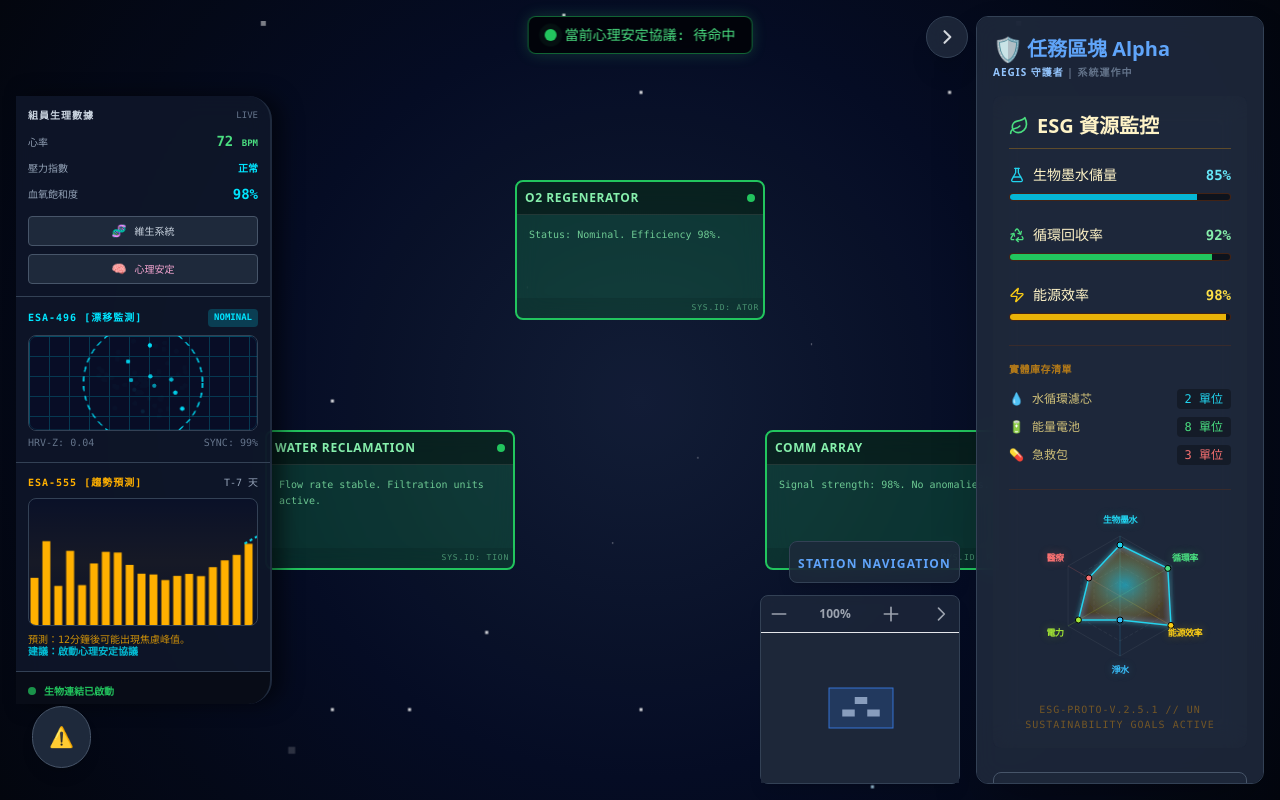
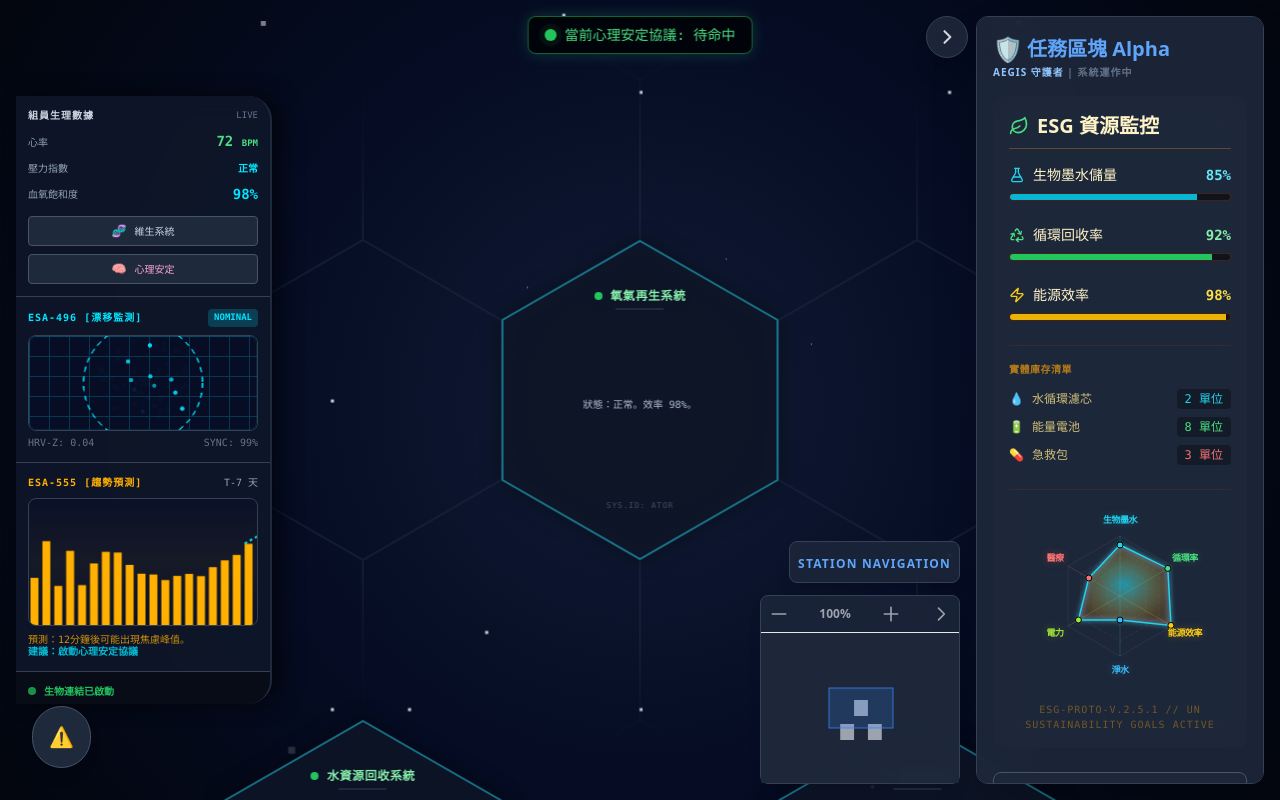
Before and after one commit to basara123789/Aegis-Space-Steward, a React (Vite) app: page / in a window 1280 px wide. Built offline with nearby package versions, Linux system fonts and the light colour scheme.

Commit message:
feat: enhance hex UI with space background and bilingual support

```diff
--- a/src/App.tsx
+++ b/src/App.tsx
@@ -27,41 +27,51 @@ export const COLORS = [
 const GRID_SIZE = 10;
 
 const INITIAL_ELEMENTS: CanvasElement[] = [
+  // Hex Grid Spacing:
+  // R = 160
+  // W = 277.128 ~ 277
+  // H = 320
+  // Vertical Step = 240 (1.5 * R)
+  // Horizontal Step = 277 (W) (for same row, but we use staggered)
+
+  // Center (0, 0)
   {
     id: 'o2-regenerator',
     type: 'equipment',
-    name: 'O2 Regenerator',
-    position: { x: 0, y: -150 },
-    width: 250,
-    height: 140,
+    name: 'o2Regenerator',
+    position: { x: 0, y: 0 },
+    width: 277,
+    height: 320,
     rotation: 0,
     zIndex: 1,
     status: 'operational',
-    description: 'Status: Nominal. Efficiency 98%.'
+    description: 'o2RegeneratorDesc'
   },
+  // Bottom Left neighbor 2 steps down-left (-W, +3R) = (-277, 480)
   {
     id: 'water-reclamation',
     type: 'equipment',
-    name: 'Water Reclamation',
-    position: { x: -250, y: 100 },
-    width: 250,
-    height: 140,
+    name: 'waterReclamation',
+    position: { x: -277, y: 480 },
+    width: 277,
+    height: 320,
     rotation: 0,
     zIndex: 1,
     status: 'operational',
-    description: 'Flow rate stable. Filtration units active.'
+    description: 'waterReclamationDesc'
   },
+  // Bottom Right neighbor 2 steps down-right (+W, +3R) = (277, 480)
   {
     id: 'comm-array',
     type: 'equipment',
-    name: 'Comm Array',
-    position: { x: 250, y: 100 },
-    width: 250,
-    height: 140,
+    name: 'commArray',
+    position: { x: 277, y: 480 },
+    width: 277,
+    height: 320,
     rotation: 0,
     zIndex: 1,
     status: 'operational',
-    description: 'Signal strength: 98%. No anomalies.'
+    description: 'commArrayDesc'
   },
 ];
 
@@ -222,6 +232,13 @@ const translations: Record<string, Record<string, string>> = {
     lblH2o: 'H2O',
     lblPower: 'Power',
     lblMeds: 'Meds',
+    // Equipment Modules
+    o2Regenerator: 'O2 REGENERATOR',
+    o2RegeneratorDesc: 'Status: Nominal. Efficiency 98%.',
+    waterReclamation: 'WATER RECLAMATION',
+    waterReclamationDesc: 'Flow rate stable. Filtration units active.',
+    commArray: 'COMM ARRAY',
+    commArrayDesc: 'Signal strength: 98%. No anomalies.',
   },
   zh: {
     infiniteCanvas: '任務控制台',
@@ -231,39 +248,39 @@ const translations: Record<string, Record<string, string>> = {
     addDrawing: '結構草圖',
     addImages: '視覺數據',
     imageEdit: '視覺診斷',
-    removeOrEditObject: '移除或編輯物件',
-    expandImage: '擴展圖片',
+    removeOrEditObject: '刪除或編輯物件',
+    expandImage: '擴展圖像',
     color: '顏色',
     controls: '控制',
     settings: '設定',
     undo: '復原',
     redo: '重做',
-    export: '匯出 JSON',
-    import: '匯入 JSON',
-    bringToFront: '↑ 移到最前',
-    sendToBack: '↓ 移到最後',
-    delete: '刪除物件',
+    export: '匯出',
+    import: '匯入',
+    bringToFront: '移至最前',
+    sendToBack: '移至最後',
+    delete: '刪除',
     resetView: '重設視圖',
     generatingImages: 'Gemini 3 生成中...',
-    thisMayTakeAMoment: '正在驅動新一代 Flash 引擎...',
-    chooseAnImage: '選擇一張圖片',
+    thisMayTakeAMoment: '正在利用次世代 Flash 運算能力。',
+    chooseAnImage: '選擇圖片',
     addToCanvas: '新增至畫布',
     download: '下載',
     close: '關閉',
     duplicate: '複製',
-    changeColor: '更改顏色',
+    changeColor: '變更顏色',
     downloadImage: '下載圖片',
-    editDrawing: '編輯繪圖',
+    editDrawing: '編輯手繪',
     changeLanguage: 'English',
     alignPanelRight: '面板靠右',
     alignPanelLeft: '面板靠左',
     interactionMode: '觸控模式',
     panMode: '平移',
     selectMode: '選取',
-    analyzeDraft: 'Gemini 3 深度分析',
-    analyzing: '分析中...',
-    contentDescription: 'Gemini 3 內容解析',
-    styleSuggestions: '風格與構圖建議',
+    analyzeDraft: 'Gemini 3 分析',
+    analyzing: '思考中...',
+    contentDescription: 'Gemini 3 洞察',
+    styleSuggestions: '風格建議',
     copy: '複製',
     copied: '已複製！',
     hide: '隱藏',
@@ -271,40 +288,40 @@ const translations: Record<string, Record<string, string>> = {
     clear: '清除',
     translate: '翻譯',
     translating: '翻譯中...',
-    optimizePrompt: 'Gemini 3 提示優化',
+    optimizePrompt: 'Gemini 3 優化',
     optimizing: '優化中...',
-    optimizedPrompt: '優化版提示詞',
-    variations: '創意變化建議',
+    optimizedPrompt: '優化結果',
+    variations: '創意變體',
     drawingPad: '繪圖板',
     pencil: '鉛筆',
     eraser: '橡皮擦',
-    size: '大小',
+    size: '筆刷大小',
     saveDrawing: '儲存繪圖',
     cancel: '取消',
-    shapes: '圖形',
-    line: '線條',
+    shapes: '形狀',
+    line: '直線',
     rectangle: '矩形',
     circle: '圓形',
     triangle: '三角形',
     star: '星形',
     arrow: '箭頭',
-    group: '建立群組',
-    ungroup: '取消群組',
+    group: '群組',
+    ungroup: '解散群組',
     copyToClipboard: '複製到剪貼簿',
     pasteFromClipboard: '從剪貼簿貼上',
-    layout: '對齊與佈局',
-    snapToGrid: '貼齊格點',
+    layout: '佈局與對齊',
+    snapToGrid: '對齊格線',
     alignLeft: '靠左對齊',
-    alignCenter: '置中對齊',
+    alignCenter: '水平置中',
     alignRight: '靠右對齊',
     alignTop: '靠上對齊',
     alignMiddle: '垂直置中',
     alignBottom: '靠下對齊',
-    distributeHorizontally: '水平間距均分',
-    distributeVertically: '垂直間距均分',
-    tidyUp: '自動排版整理',
+    distributeHorizontally: '水平分佈',
+    distributeVertically: '垂直分佈',
+    tidyUp: '自動整理',
     editImage: '編輯圖片',
-    brush: '畫筆',
+    brush: '筆刷',
     brushSize: '筆刷大小',
     zoom: '縮放',
     clearMask: '清除遮罩',
@@ -322,7 +339,7 @@ const translations: Record<string, Record<string, string>> = {
     shadow: '陰影',
     sharpness: '銳利度',
     reset: '重設',
-    resetAll: '全部重設',
+    resetAll: '重設全部',
     // Telemetry & HUD
     driftModule: 'ESA-496 [漂移監測]',
     slopeModule: 'ESA-555 [趨勢預測]',
@@ -343,7 +360,6 @@ const translations: Record<string, Record<string, string>> = {
     applyAndContinue: '應用並繼續',
     generate: '生成',
     // Mission Console
-
     crewPhysiologicalData: '組員生理數據',
     heartRate: '心率',
     stressLevel: '壓力指數',
@@ -384,6 +400,13 @@ const translations: Record<string, Record<string, string>> = {
     lblH2o: '淨水',
     lblPower: '電力',
     lblMeds: '醫療',
+    // Equipment Modules
+    o2Regenerator: '氧氣再生系統',
+    o2RegeneratorDesc: '狀態：正常。效率 98%。',
+    waterReclamation: '水資源回收系統',
+    waterReclamationDesc: '流速穩定，過濾單元運作中。',
+    commArray: '通訊陣列',
+    commArrayDesc: '訊號強度：98%。無異常。',
   }
 };
 
--- /dev/null
+++ b/src/components/HexGridBackground.tsx
@@ -0,0 +1,92 @@
+import React from 'react';
+import type { Point } from '../types';
+
+interface HexGridBackgroundProps {
+    pan: Point;
+    zoom: number;
+}
+
+export const HexGridBackground: React.FC<HexGridBackgroundProps> = ({ pan, zoom }) => {
+    const R = 160; // Radius (Center to Vertex)
+    const W = Math.sqrt(3) * R; // Width (Flat to Flat)
+    const H = 2 * R; // Height (Vertex to Vertex)
+
+    // Pattern dimensions to ensure seamless tiling
+    // We need a tile that repeats.
+    // Standard hex grid tile is W wide and 3*R high (covering 2 vertical steps)
+    // But wait, horizontal repeat is W. Vertical repeat is 3*R (distance between row N and row N+2)
+
+    const patternWidth = W;
+    const patternHeight = 3 * R;
+
+    // Path for one hexagon (pointy topped) placed at (cx, cy)
+    // Vertices: (0,-R), (W/2,-R/2), (W/2,R/2), (0,R), (-W/2,R/2), (-W/2,-R/2)
+    // We'll construct a path relative to 0,0
+
+    const createHexPath = (cx: number, cy: number) => {
+        const w2 = W / 2;
+        const r2 = R / 2;
+        // Points relative to cx, cy
+        return `M ${cx} ${cy - R}
+            L ${cx + w2} ${cy - R / 2}
+            L ${cx + w2} ${cy + R / 2}
+            L ${cx} ${cy + R}
+            L ${cx - w2} ${cy + R / 2}
+            L ${cx - w2} ${cy - R / 2}
+            Z`;
+    };
+
+    return (
+        <div
+            className="absolute inset-0 pointer-events-none overflow-hidden"
+            style={{ zIndex: 0 }}
+        >
+            <svg width="100%" height="100%" xmlns="http://www.w3.org/2000/svg">
+                <defs>
+                    <pattern
+                        id="hex-grid-pattern"
+                        x={pan.x % (patternWidth * zoom)}
+                        y={pan.y % (patternHeight * zoom)}
+                        width={patternWidth * zoom}
+                        height={patternHeight * zoom}
+                        patternUnits="userSpaceOnUse"
+                    >
+                        <g transform={`scale(${zoom})`}>
+                            {/*
+                  We need to draw enough partial hexes to cover the tile.
+                  Center 1: (0, 0)
+                  Center 2: (W/2, 1.5R)
+                  Also corners to fill gaps?
+                  (0,0) covers corners (0,0), (W,0), (0, 3R), (W, 3R)
+                  (W/2, 1.5R) covers the middle shift.
+              */}
+                            <path
+                                d={`${createHexPath(0, 0)} ${createHexPath(W / 2, 1.5 * R)} ${createHexPath(W, 0)} ${createHexPath(0, 3 * R)} ${createHexPath(W, 3 * R)}`}
+                                fill="none"
+                                stroke="#1e293b" // slate-800
+                                strokeWidth="2"
+                                strokeOpacity="0.5"
+                            />
+                        </g>
+                    </pattern>
+                    <radialGradient id="fade-mask-gradient">
+                        <stop offset="60%" stopColor="white" />
+                        <stop offset="100%" stopColor="transparent" />
+                    </radialGradient>
+                    <mask id="fade-mask">
+                        <rect x="0" y="0" width="100%" height="100%" fill="url(#fade-mask-gradient)" />
+                    </mask>
+                </defs>
+
+                <rect
+                    x="0"
+                    y="0"
+                    width="100%"
+                    height="100%"
+                    fill="url(#hex-grid-pattern)"
+                    mask="url(#fade-mask)"
+                />
+            </svg>
+        </div>
+    );
+};
--- a/src/components/InfiniteCanvas.tsx
+++ b/src/components/InfiniteCanvas.tsx
@@ -2,6 +2,8 @@ import React, { useState, useRef, useCallback, useEffect, useMemo, forwardRef, u
 import type { Point, CanvasElement, ImageElement, AnalysisResult } from '../types';
 import type { OutpaintingState } from '../App';
 import { TransformableElement } from './TransformableElement';
+import { HexGridBackground } from './HexGridBackground';
+import SpaceBackground from './SpaceBackground';
 
 interface OutpaintingFrameProps {
   outpaintingState: OutpaintingState;
@@ -828,8 +830,7 @@ export const InfiniteCanvas = forwardRef<CanvasApi, InfiniteCanvasProps>(({
   return (
     <div
       ref={canvasRef}
-      className={`w-full h-full overflow-hidden bg-transparent
-        bg-[radial-gradient(#22d3ee_1px,transparent_1px)] [background-size:40px_40px] shadow-[inset_0_0_100px_rgba(0,0,0,0.8)]
+      className={`w-full h-full overflow-hidden relative bg-black
         ${cursorClass}`}
       onMouseDown={handleMouseDown}
       onMouseUp={handleMouseUp}
@@ -843,6 +844,9 @@ export const InfiniteCanvas = forwardRef<CanvasApi, InfiniteCanvasProps>(({
       onTouchCancel={handleTouchEnd}
       style={{ touchAction: 'none' }}
     >
+      <SpaceBackground />
+      <HexGridBackground pan={pan} zoom={zoom} />
+
       <div
         className="transform-gpu select-none"
         style={{
--- a/src/components/TransformableElement.tsx
+++ b/src/components/TransformableElement.tsx
@@ -472,9 +472,9 @@ export const TransformableElement: React.FC<TransformableElementProps> = ({
                         case 'equipment':
                             const eq = el as EquipmentElement;
                             const statusColors = {
-                                operational: 'bg-green-500/20 border-green-500 text-green-300',
-                                warning: 'bg-orange-500/20 border-orange-500 text-orange-300',
-                                critical: 'bg-red-500/20 border-red-500 text-red-300 animate-pulse-slow'
+                                operational: 'text-green-300',
+                                warning: 'text-orange-300',
+                                critical: 'text-red-300'
                             };
                             const statusDot = {
                                 operational: 'bg-green-500',
@@ -482,20 +482,52 @@ export const TransformableElement: React.FC<TransformableElementProps> = ({
                                 critical: 'bg-red-500 animate-ping'
                             };
 
+                            // Hexagon dimensions based on R=160
+                            // W = 277.128, H = 320
+                            // clip-path: polygon(50% 0%, 100% 25%, 100% 75%, 50% 100%, 0% 75%, 0% 25%)
+
                             return (
-                                <div style={style} className={`flex flex-col backdrop-blur-md rounded-lg border-2 overflow-hidden ${statusColors[eq.status]}`}>
-                                    <div className="flex items-center justify-between p-2 bg-black/40 border-b border-white/10">
-                                        <span className="font-bold text-xs uppercase tracking-wider">{eq.name}</span>
-                                        <div className="flex items-center gap-1">
-                                            <div className={`w-2 h-2 rounded-full ${statusDot[eq.status]}`}></div>
+                                <div style={{ ...style, filter: 'drop-shadow(0 0 10px rgba(0,0,0,0.5))' }} className="relative group">
+                                    {/* Hexagon Shape Container */}
+                                    <div
+                                        className="w-full h-full bg-slate-900/80 backdrop-blur-md flex flex-col items-center pt-12 pb-12 px-8 overflow-hidden transition-all duration-300 hover:bg-slate-800/90"
+                                        style={{
+                                            clipPath: 'polygon(50% 0%, 100% 25%, 100% 75%, 50% 100%, 0% 75%, 0% 25%)',
+                                        }}
+                                    >
+                                        {/* Status Header (Centered Top) */}
+                                        <div className="flex flex-col items-center mb-4">
+                                            <div className="flex items-center gap-2 mb-1">
+                                                <div className={`w-2 h-2 rounded-full ${statusDot[eq.status]}`}></div>
+                                                <span className={`font-bold text-xs uppercase tracking-wider ${statusColors[eq.status]}`}>{t(eq.name) || eq.name}</span>
+                                            </div>
+                                            <div className="w-12 h-0.5 bg-slate-700/50"></div>
+                                        </div>
+
+                                        {/* Content */}
+                                        <div className="flex-1 text-center flex flex-col justify-center">
+                                            <p className="text-[10px] font-mono leading-relaxed opacity-80 text-blue-100">
+                                                {t(eq.description) || eq.description}
+                                            </p>
+                                        </div>
+
+                                        {/* Footer ID */}
+                                        <div className="mt-auto pt-4 text-[8px] font-mono uppercase tracking-widest opacity-40 text-slate-400">
+                                            SYS.ID: {eq.id.slice(-4)}
                                         </div>
                                     </div>
-                                    <div className="p-3 text-[10px] font-mono leading-relaxed opacity-80 overflow-y-auto">
-                                        {eq.description}
-                                    </div>
-                                    <div className="mt-auto p-1 bg-black/20 text-[8px] text-right font-mono uppercase tracking-widest opacity-50">
-                                        SYS.ID: {eq.id.slice(-4)}
-                                    </div>
+
+                                    {/* SVG Hexagon Border Overlay */}
+                                    <svg className="absolute inset-0 w-full h-full pointer-events-none" viewBox="0 0 277 320" preserveAspectRatio="none">
+                                        <polygon
+                                            points="138.5,1 276,80 276,240 138.5,319 1,240 1,80"
+                                            fill="none"
+                                            stroke={eq.status === 'critical' ? '#ef4444' : (eq.status === 'warning' ? '#f97316' : '#22d3ee')}
+                                            strokeWidth="2"
+                                            strokeOpacity="0.5"
+                                            className="group-hover:stroke-opacity-100 transition-all duration-300"
+                                        />
+                                    </svg>
                                 </div>
                             );
                         default:
```
